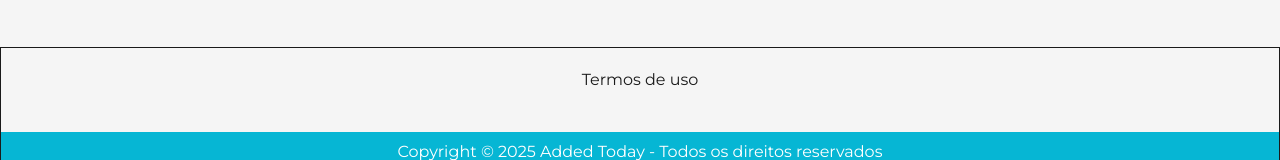
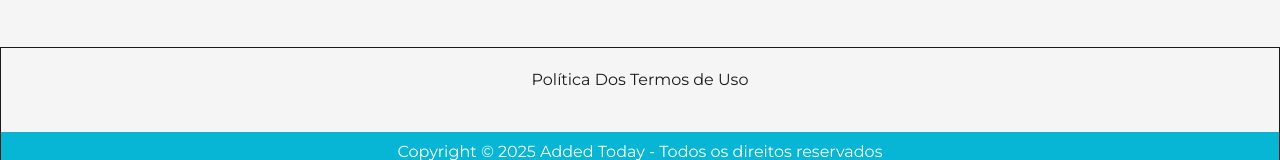
Before and after one commit to S2-Core/added-today-front, a Next.js app: page /home in a window 1280 px wide. Shown: the part 1425-1585 px from the top of the page. Built offline with nearby package versions, Linux system fonts and the light colour scheme; no server answers.

Commit message:
fix: adjustment of terms of use in footer

```diff
--- a/src/components/footer/index.tsx
+++ b/src/components/footer/index.tsx
@@ -11,7 +11,7 @@ const Footer = () => {
           href="terms-of-use"
           className="hover:text-primary hover:underline transition-all duration-300"
         >
-          Termos de uso
+          Política Dos Termos de Uso
         </Link>
       </Container>
 
```
